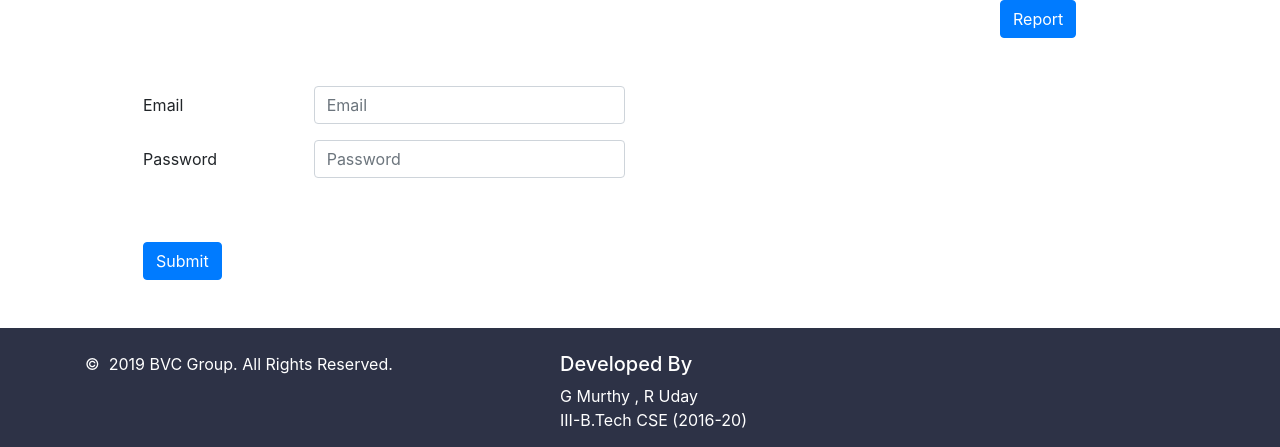
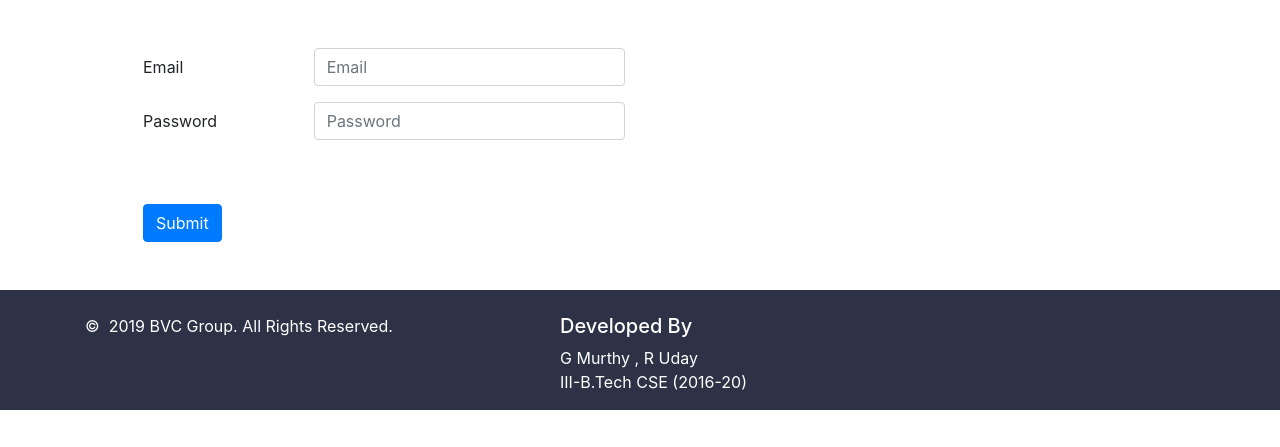
Before and after one commit to murthy98/tech_fest, a Flask app: page /admin/ in a window 1280 px wide. Shown: the part 200-647 px from the top of the page. Run offline with Flask 2, Linux system fonts and the light colour scheme; the visitor is signed in with stand-in values (Sample User, id 1); some libraries are stand-ins or nearby versions.

Commit message:
buton removed

```diff
--- a/templates/header.html
+++ b/templates/header.html
@@ -51,10 +51,7 @@
 
 			</header>
 <body >
- {% if session.logged_in %}
 
-        <button type="button" class="btn btn-primary" style="margin-left:1000px;"><a href="/report" style="color:white">Report</a></button>
-{%endif%}
 	<script src="//code.jquery.com/jquery-1.11.1.min.js"></script>
     <script type="text/javascript" src="{{ url_for('static', filename='js/bootstrap.min.js') }}"></script>
     <script type="text/javascript" src="{{ url_for('static', filename='js/bootstrap.bundle.min.js') }}"></script>
```
